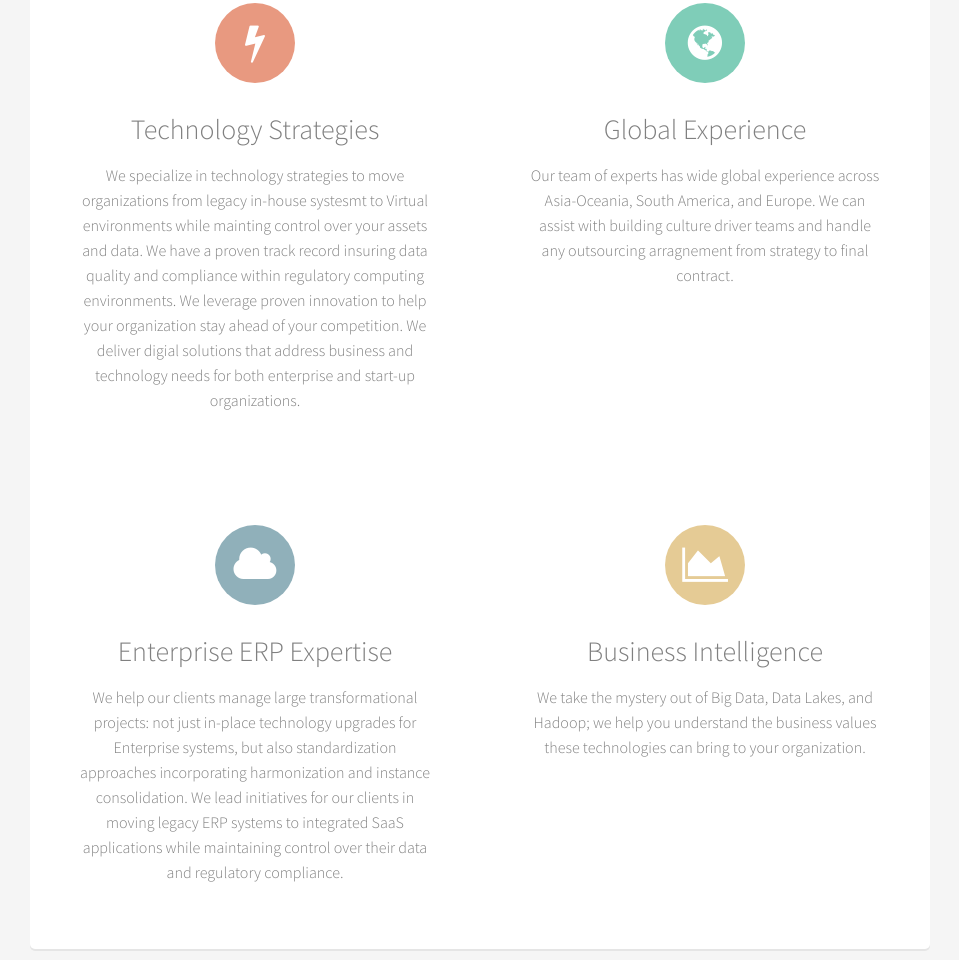
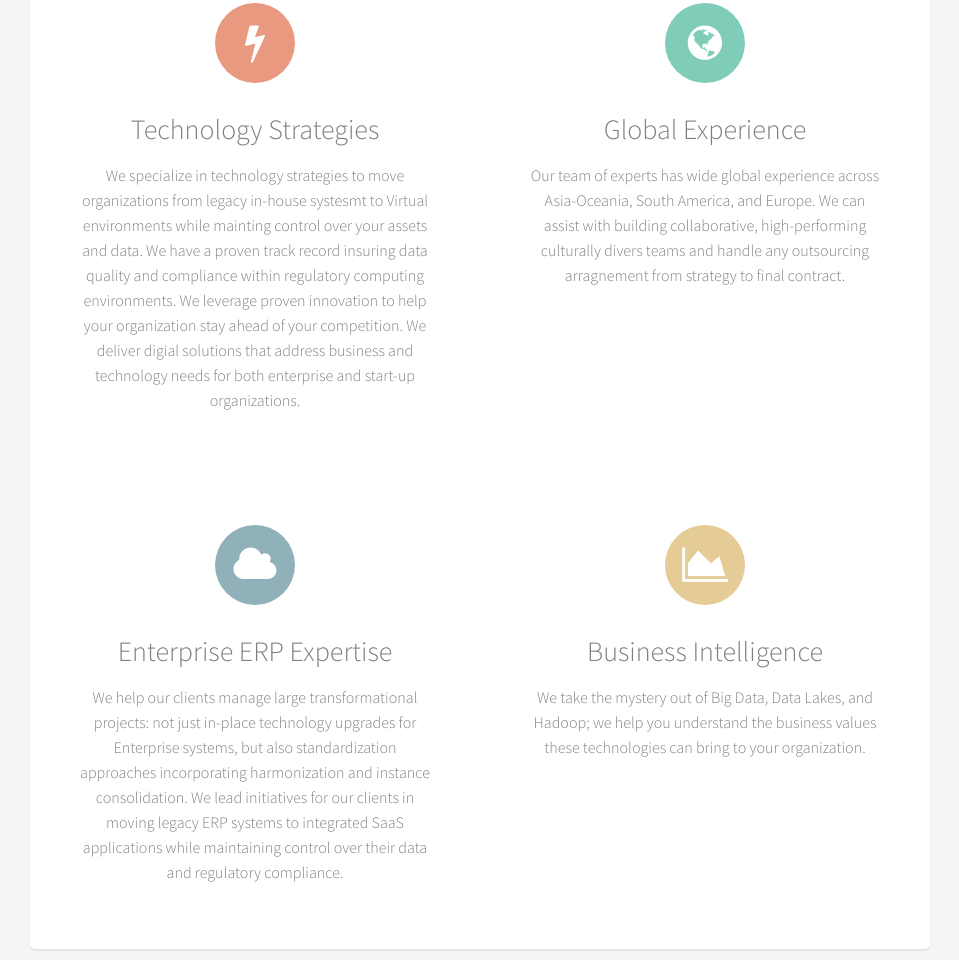
Before and after one commit to reichdavid/reichdavid.github.io, a plain HTML site: page index.html in a window 1280 px wide. Shown: the part 1553-2513 px from the top of the page, without its empty margins (160-1119 px from the left). Drawn offline with Linux system fonts and the light colour scheme.

Commit message:
made changes to images

```diff
--- a/index.html
+++ b/index.html
@@ -43,7 +43,7 @@
             <div class="feature-card">
   						<span class="feature-icon green"><i class="fa fa-globe"></i></span>
   						<h3>Global Experience</h3>
-  						<p>Our team of experts has wide global experience across Asia-Oceania, South America, and Europe. We can assist with building culture driver teams and handle any outsourcing arragnement from strategy to final contract.</p>
+  						<p>Our team of experts has wide global experience across Asia-Oceania, South America, and Europe. We can assist with building collaborative, high-performing culturally divers teams and handle any outsourcing arragnement from strategy to final contract.</p>
             </div>
   					<div class="feature-card">
   						<span class="feature-icon blue"><i class="fa fa-cloud"></i></span>
```
Also changed, not shown: images/subheader.jpg, 1 other file.
